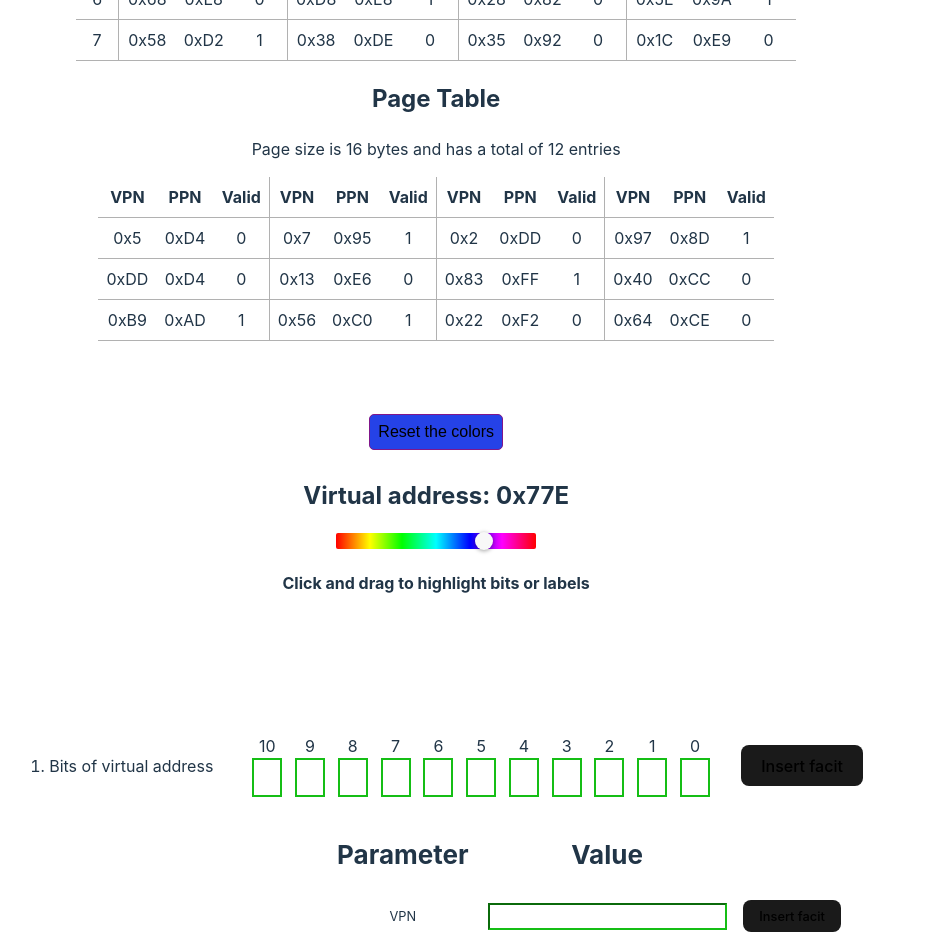
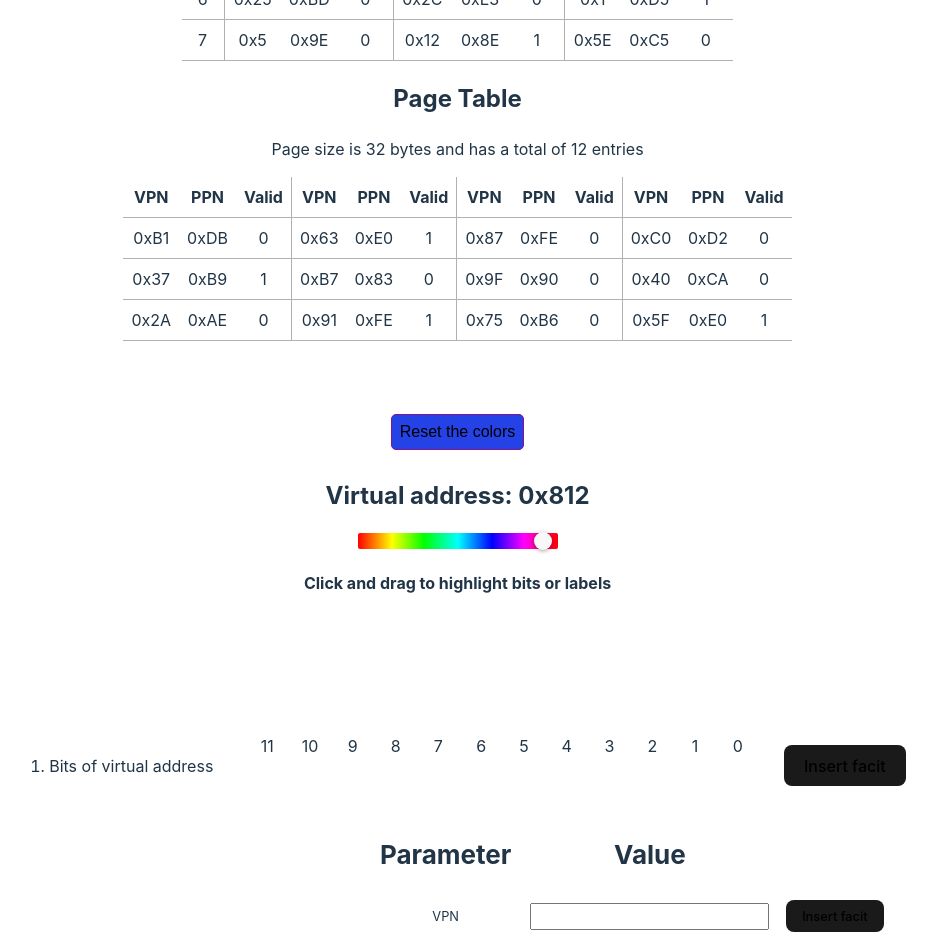
Before and after one commit to MahmoodSeoud/VMAT, a React (Vite) app: page / in a window 1280 px wide. Shown: the part 440-1392 px from the top of the page, without its empty margins (203-1140 px from the left). Built offline with nearby package versions, Linux system fonts and the light colour scheme.

Commit message:
Not crashing anymore

```diff
--- a/src/App.tsx
+++ b/src/App.tsx
@@ -79,28 +79,6 @@
 
 // ----- Given parameters for exercis
 
-let TLBSets = generateTLBSets();
-let TLBWays = generateTLBWays();
-
-const possiblePageSizes = [16, 32, 64] as const;
-let pageSize = possiblePageSizes[Math.floor(Math.random() * possiblePageSizes.length)];
-let PageTableSize = createRandomNumber(3, 5); // PTS
-
-let VPO = Math.log2(pageSize);
-let TLBI = Math.log2(TLBSets);
-let TLB_PPN = createRandomNumberWith(8);
-let Page_PPN = createUniqe(TLB_PPN, 8)
-
-let virtualAddressBitWidth = createRandomNumber(10, 14); // VAS
-let physicalAddressBitWidth = TLB_PPN.toString(2).length + VPO;
-
-let generatedVirtualAddress = createRandomNumberWith(virtualAddressBitWidth);
-let addressInBits = [...generatedVirtualAddress.toString(2)];
-
-let VPO_bits: string = addressInBits.splice(-VPO).join('');     // VPO_bits = the last VPO bits of the address / log2(pageSize)
-let TLBI_bits: string = addressInBits.splice(-TLBI).join('');     // TLBI_bits = the next TLBI bits of the address / log2(sets)
-let TLBT_bits: string = addressInBits.join('');     // TLBT_bits = the remaining bits of the address
-let VPN = Number("0b" + TLBT_bits + TLBI_bits).toString(ChosenBaseConversion);
 // ------ -Helper functions
 
 // create a random number from bitlength by taking a random number between
@@ -120,6 +98,8 @@
   let unique = createRandomNumber(0, createRandomNumberWith(size))
   // Check if the tag already exists in the TLB table
   while (unique === fromNum) {
+
+    console.log('unique === fromNum')
     unique = createRandomNumber(0, createRandomNumberWith(size))
   }
 
@@ -207,44 +187,53 @@
   return entries;
 }
 
-
-function shuffle(array: any[]) {
-  let currentIndex = array.length, randomIndex;
-
-  // While there remain elements to shuffle.
-  while (currentIndex > 0) {
-
-    // Pick a remaining element.
-    randomIndex = Math.floor(Math.random() * currentIndex);
-    currentIndex--;
-
-    // And swap it with the current element.
-    [array[currentIndex], array[randomIndex]] = [
-      array[randomIndex], array[currentIndex]];
-  }
-
-  return array;
-}
-
+const possiblePageSizes = [16, 32, 64] as const;
 
 function App(): JSX.Element {
   console.log('App rendered')
+
+  const [facit, setFacit] = useState<InputFields>(empty);
+
   const [assignmentType, setAssignmentType] = useState<Result>(randomAssignmentType);
   const [hasClearedInput, setHasClearedInput] = useState<boolean>(false);
 
+  const [TLBSets, setTLBSets] = useState(generateTLBSets());
+  const [TLBWays, setTLBWays] = useState(generateTLBWays());
 
-  // TLB  table information
+  const [pageSize, setPageSize] = useState(possiblePageSizes[Math.floor(Math.random() * possiblePageSizes.length)]);
+  const [PageTableSize, setPageTableSize] = useState(createRandomNumber(3, 5)); // PTS
+
+  const [VPO, setVPO] = useState(Math.log2(pageSize));
+  const [TLBI, setTLBI] = useState(Math.log2(TLBSets));
+  const [TLB_PPN, setTLB_PPN] = useState(createRandomNumberWith(8));
+  const [Page_PPN, setPage_PPN] = useState(createUniqe(TLB_PPN, 8));
+
+  const [virtualAddressBitWidth, setVirtualAddressBitWidth] = useState(createRandomNumber(10, 14)); // VAS
+  const [physicalAddressBitWidth, setPhysicalAddressBitWidth] = useState(TLB_PPN.toString(2).length + VPO);
+
+  const [generatedVirtualAddress, setGeneratedVirtualAddress] = useState(createRandomNumberWith(virtualAddressBitWidth));
+  const [addressInBits, setAddressInBits] = useState([...generatedVirtualAddress.toString(2)]);
+  const deepCopy = JSON.parse(JSON.stringify(addressInBits));
+  console.log('addressInBits before', addressInBits);
+
+
+  const [VPO_bits, setVPO_bits] = useState(deepCopy.splice(-VPO).join(''));     // VPO_bits = the last VPO bits of the address / log2(pageSize)
+  const [TLBI_bits, setTLBI_bits] = useState(deepCopy.splice(-TLBI).join(''));     // TLBI_bits = the next TLBI bits of the address / log2(sets)
+  const [TLBT_bits, setTLBT_bits] = useState(deepCopy.join(''));
+  const [VPN, setVPN] = useState<string>(Number("0b" + TLBT_bits + TLBI_bits).toString(ChosenBaseConversion));
+
+
   const tlbTableEntry = createTableEntry<TLB_TABLE_ENTRY>({ tag: 0, ppn: 0, valid: 0 }, TLBI_bits, VPN);
-  const tlbTableEntries = useMemo(() => createTableEntries<TLB_TABLE_ENTRY>(
+  const tlbTableEntries = createTableEntries<TLB_TABLE_ENTRY>(
     TLBSets,
     TLBWays,
     tlbTableEntry,
     TLBT_bits,
     VPN
-  ), [TLBSets, TLBWays, tlbTableEntry]);
+  );
 
   const pageTableEntry = createTableEntry<PAGE_TABLE_ENTRY>({ vpn: 0, ppn: 0, valid: 0 }, TLBI_bits, VPN);
-  const PageTableEntries: PAGE_TABLE_ENTRY[][] = useMemo(() => createTableEntries<PAGE_TABLE_ENTRY>(
+  const pageTableEntries: PAGE_TABLE_ENTRY[][] = createTableEntries<PAGE_TABLE_ENTRY>(
     3, // I choose 3 because of all the old exams all look like that.
     // Make sure to see the PTE's in the old exams. Hint: they are all 12 entries.
     4, // I chose 4 because of all the old exams all look like that.
@@ -252,50 +241,164 @@
     pageTableEntry,
     TLBT_bits,
     VPN
-  ), [pageTableEntry]);
+  );
+
+
+  const [TLBTableEntries, setTLBTableEntries] = useState<TLB_TABLE_ENTRY[][]>(tlbTableEntries);
+  const [PageTableEntries, setPageTableEntries] = useState<PAGE_TABLE_ENTRY[][]>(pageTableEntries);
 
 
 
-  const facit = useMemo(() => {
-    TLBSets = generateTLBSets();
-    TLBWays = generateTLBWays();
 
-    pageSize = possiblePageSizes[Math.floor(Math.random() * possiblePageSizes.length)];
-    PageTableSize = createRandomNumber(3, 5); // PTS
+  useEffect(() => {
+    if (testing) {
+      console.log('------------------------------------')
+      console.log("virtualAddressBitWidth", virtualAddressBitWidth)
+      console.log("physicalAddressBitWidth", physicalAddressBitWidth)
+      console.log("TLB_PPN", TLB_PPN)
+      console.log("TLB_PPN (hex)", TLB_PPN.toString(16))
+      console.log("TLB_PPN (bin)", TLB_PPN.toString(2))
+      console.log("pageSize", pageSize)
+      console.log("TLBSets", TLBSets)
+      console.log("TLBWays", TLBWays)
+      console.log("PageTableSize", PageTableSize)
+      console.log("VPO", VPO)
+      console.log("TLBI", TLBI)
+      console.log("Assignment type: ", assignmentType)
+      console.log("facit", facit)
 
-    VPO = Math.log2(pageSize);
-    TLBI = Math.log2(TLBSets);
-    TLB_PPN = createRandomNumberWith(8);
-    Page_PPN = createUniqe(TLB_PPN, 8)
+    }
+
+  }, [0])
+
+  /* // TLB  table information
+  useEffect(() => {
+    const tlbTableEntry = createTableEntry<TLB_TABLE_ENTRY>({ tag: 0, ppn: 0, valid: 0 }, TLBI_bits, VPN);
+
+    const tlbTableEntries = createTableEntries<TLB_TABLE_ENTRY>(
+      TLBSets,
+      TLBWays,
+      tlbTableEntry,
+      TLBT_bits,
+      VPN
+    );
+
+    setTLBTableEntries(tlbTableEntries);
+
+  }, [TLBSets, TLBWays, TLBT_bits, VPN, TLBI_bits]);
 
 
-    virtualAddressBitWidth = createRandomNumber(10, 14); // VAS
-    physicalAddressBitWidth = TLB_PPN.toString(2).length + VPO;
+
+  useEffect(() => {
+
+    const pageTableEntry = createTableEntry<PAGE_TABLE_ENTRY>({ vpn: 0, ppn: 0, valid: 0 }, TLBI_bits, VPN);
+    const PageTableEntries: PAGE_TABLE_ENTRY[][] = createTableEntries<PAGE_TABLE_ENTRY>(
+      3, // I choose 3 because of all the old exams all look like that.
+      // Make sure to see the PTE's in the old exams. Hint: they are all 12 entries.
+      4, // I chose 4 because of all the old exams all look like that.
+      //Be sure to see the page size given in those exams
+      pageTableEntry,
+      TLBT_bits,
+      VPN
+    );
+
+    setPageTableEntries(PageTableEntries);
+
+  }, [TLBT_bits, VPN]);
+ */
 
 
-    generatedVirtualAddress = createRandomNumberWith(virtualAddressBitWidth);
-    addressInBits = [...generatedVirtualAddress.toString(2)];
+  useEffect(() => {
 
-    VPO_bits = addressInBits.splice(-VPO).join('');     // VPO_bits = the last VPO bits of the address / log2(pageSize)
-    TLBI_bits = addressInBits.splice(-TLBI).join('');     // TLBI_bits = the next TLBI bits of the address / log2(sets)
-    TLBT_bits = addressInBits.join('');     // TLBT_bits = the remaining bits of the address
+    const newTLBSets = generateTLBSets();
+    const newTLBWays = generateTLBWays();
+    const newPageSize = possiblePageSizes[Math.floor(Math.random() * possiblePageSizes.length)];
+    const newPageTableSize = createRandomNumber(3, 5); // PTS
+
+    const newVPO = Math.log2(newPageSize);
+    const newTLBI = Math.log2(newTLBSets);
+    const newTLB_PPN = createRandomNumberWith(8);
+    const newPage_PPN = createUniqe(newTLB_PPN, 8);
+
+    const newVirtualAddressBitWidth = createRandomNumber(10, 14); // VAS
+    const newPhysicalAddressBitWidth = newTLB_PPN.toString(2).length + newVPO;
+
+    const newGeneratedVirtualAddress = createRandomNumberWith(newVirtualAddressBitWidth);
+
+    const newAddressInBitsOrignal = [...newGeneratedVirtualAddress.toString(2)];
+    const newAddressInBits = JSON.parse(JSON.stringify(newAddressInBitsOrignal));
+
+    const newVPO_bits = newAddressInBits.splice(-newVPO).join('');     // VPO_bits = the last VPO bits of the address / log2(pageSize)
+    const newTLBI_bits = newAddressInBits.splice(-newTLBI).join('');     // TLBI_bits = the next TLBI bits of the address / log2(sets)
+    const newTLBT_bits = newAddressInBits.join('');     // TLBT_bits = the remaining bits of the address
+
+    const newVPN = Number("0b" + newTLBT_bits + newTLBI_bits).toString(ChosenBaseConversion);
+
+    const tlbTableEntry = createTableEntry<TLB_TABLE_ENTRY>({ tag: 0, ppn: 0, valid: 0 }, newTLBI_bits, newVPN);
+
+    const TLBI_value: number = Number(addressPrefixMap.Binary + newTLBI_bits);
+    const TLBT_value: number = Number(addressPrefixMap.Binary + newTLBT_bits);
+    const newTLBTableEntries = createTableEntries<TLB_TABLE_ENTRY>(
+      newTLBSets,
+      newTLBWays,
+      tlbTableEntry,
+      newTLBT_bits,
+      newVPN
+    );
+
+    const pageTableEntry = createTableEntry<PAGE_TABLE_ENTRY>({ vpn: 0, ppn: 0, valid: 0 }, newTLBI_bits, newVPN);
+    const newPageTableEntries: PAGE_TABLE_ENTRY[][] = createTableEntries<PAGE_TABLE_ENTRY>(
+      3, // I choose 3 because of all the old exams all look like that.
+      // Make sure to see the PTE's in the old exams. Hint: they are all 12 entries.
+      4, // I chose 4 because of all the old exams all look like that.
+      //Be sure to see the page size given in those exams
+      pageTableEntry,
+      newTLBT_bits,
+      newVPN
+    );
 
 
-    VPN = Number("0b" + TLBT_bits + TLBI_bits).toString(ChosenBaseConversion);
-
-    return empty
-  }, [assignmentType])
+    setTLBSets(newTLBSets);
+    setTLBWays(newTLBWays);
+    setPageSize(newPageSize);
+    setPageTableSize(newPageTableSize);
+    setVPO(newVPO);
+    setTLBI(newTLBI);
+    setTLB_PPN(newTLB_PPN);
+    setPage_PPN(newPage_PPN);
+    setVirtualAddressBitWidth(newVirtualAddressBitWidth);
+    setPhysicalAddressBitWidth(newPhysicalAddressBitWidth);
+    setGeneratedVirtualAddress(newGeneratedVirtualAddress);
+    setAddressInBits(newAddressInBitsOrignal);
+    setVPO_bits(newVPO_bits);
+    setTLBI_bits(newTLBI_bits);
+    setTLBT_bits(newTLBT_bits);
+    setVPN(newVPN);
 
 
-  // TODO : Add the page hit case
-  // TODO: Make the facit required and complete this function
-  // POSTCONDITION : sets facit object in the Facit state
-  function createFacit(): InputFields {
-    // Reset the user input
 
-    // Convert the bits to a number
-    const TLBI_value: number = Number(addressPrefixMap.Binary + TLBI_bits);
-    const TLBT_value: number = Number(addressPrefixMap.Binary + TLBT_bits);
+
+    console.log('------------------------------------')
+    console.log("virtualAddressBitWidth", virtualAddressBitWidth)
+    console.log("physicalAddressBitWidth", physicalAddressBitWidth)
+    console.log("TLB_PPN", newTLB_PPN)
+    console.log("TLB_PPN (hex)", newTLB_PPN.toString(16))
+    console.log("TLB_PPN (bin)", newTLB_PPN.toString(2))
+    console.log("pageSize", pageSize)
+    console.log("TLBSets", newTLBSets)
+    console.log("TLBWays", newTLBWays)
+    console.log("PageTableSize", newPageTableSize)
+    console.log("VPO", newVPO)
+    console.log("TLBI", newTLBI)
+    console.log("Assignment type: ", assignmentType)
+    console.log("facit", facit)
+    console.log('TLBT_bits', newTLBT_bits)
+    console.log('TLBI_bits', newTLBI_bits)
+    console.log('VPO_bits', newVPO_bits)
+    console.log('VPN', newVPN)
+    console.log('TLBI_value', TLBI_value)
+    console.log('TLBT_value', TLBT_value)
+
 
     let facitObj: InputFields = {
       VirtualAddress: '',
@@ -311,57 +414,68 @@
 
     switch (assignmentType) {
       case InputFieldsMap.TLBHIT:
-        shuffle(tlbTableEntries)
-        const correctTagIndex = Math.floor(Math.random() * tlbTableEntries[0].length);
-        const dummyTagIndex = createUniqe(correctTagIndex, Math.floor(Math.random() * tlbTableEntries[0].length));
-
-        tlbTableEntries[TLBI_value][correctTagIndex] = {
+        const dummyTagIndex = Math.floor(Math.random() * newTLBTableEntries[0].length);
+        const correctTagIndex = Math.floor(Math.random() * newTLBTableEntries[0].length);
+        debugger
+        newTLBTableEntries[TLBI_value][correctTagIndex] = {
           tag: TLBT_value,
           valid: 1,
           ppn: TLB_PPN
         };
-
-        tlbTableEntries[TLBI_value][dummyTagIndex] = {
+        debugger
+        newTLBTableEntries[TLBI_value][dummyTagIndex] = {
           tag: TLBT_value,
           valid: 0,
           ppn: createUniqe(TLB_PPN, 4 * 2)
         };
 
+
+
+
+
+        debugger
         console.log('TLBHIT')
 
-        return facitObj = {
-          VirtualAddress: generatedVirtualAddress.toString(2),
-          VPN: VPN,
+        facitObj = {
+          VirtualAddress: newGeneratedVirtualAddress.toString(2),
+          VPN: newVPN,
           TLBI: TLBI_value.toString(ChosenBaseConversion),
           TLBT: TLBT_value.toString(ChosenBaseConversion),
           TLBHIT: 'Y',
           PageFault: 'N',
-          PPN: tlbTableEntries[TLBI_value][correctTagIndex].ppn.toString(ChosenBaseConversion),
-          PhysicalAddress: tlbTableEntries[TLBI_value][correctTagIndex].ppn.toString(2) + VPO_bits,
+          PPN: newTLBTableEntries[TLBI_value][correctTagIndex].ppn.toString(ChosenBaseConversion),
+          PhysicalAddress: newTLBTableEntries[TLBI_value][correctTagIndex].ppn.toString(2) + newVPO_bits,
           PageHit: ''
         }
-
-
-
+        break;
 
 
       default:
         console.log('default')
-        return facitObj
     }
+    setFacit(facitObj);
+    setPageTableEntries(newPageTableEntries);
+    setTLBTableEntries(newTLBTableEntries);
+  }, [assignmentType])
 
+  // TODO : Add the page hit case
+  // TODO: Make the facit required and complete this function
+  // POSTCONDITION : sets facit object in the Facit state
+  function createFacit(): void {
+    // Reset the user input
+    // Convert the bits to a number
     /* switch (assignmentType) {
      case InputFieldsMap.TLBHIT:
        // Step 1: Create a deep copy of the TLB table
        const tlbTableEntry = createTableEntry<TLB_TABLE_ENTRY>({ tag: 0, ppn: 0, valid: 0 }, TLBI_bits, VPN);
-        const tlbTableEntries = createTableEntries<TLB_TABLE_ENTRY>(TLBSets, TLBWays, tlbTableEntry, TLBT_bits, VPN);
+       const TLBTableEntries = createTableEntries<TLB_TABLE_ENTRY>(TLBSets, TLBWays, tlbTableEntry, TLBT_bits, VPN);
 
        // Step 2: Generate the correctIndex and dummyIndex
-        const correctTagIndex = Math.floor(Math.random() * tlbTableEntries[0].length);
-        const dummyTagIndex = createUniqe(correctTagIndex, Math.floor(Math.random() * tlbTableEntries[0].length));
+       const correctTagIndex = Math.floor(Math.random() * TLBTableEntries[0].length);
+       const dummyTagIndex = createUniqe(correctTagIndex, Math.floor(Math.random() * TLBTableEntries[0].length));
 
        // Create a copy of the row
-        const newRow = [...tlbTableEntries[TLBI_value]];
+       const newRow = [...TLBTableEntries[TLBI_value]];
 
        // Modify the copy
        newRow[correctTagIndex] = {
@@ -377,10 +491,10 @@
        };
 
        // Replace the row in the table
-        tlbTableEntries[TLBI_value] = newRow;
+       TLBTableEntries[TLBI_value] = newRow;
 
        // Update the state with the modified copy
-        setTLB_TABLE(tlbTableEntries);
+       setTLB_TABLE(TLBTableEntries);
 
 
        facitObj = {
@@ -390,8 +504,8 @@
          TLBT: TLBT_value.toString(ChosenBaseConversion),
          TLBHIT: 'Y',
          PageFault: 'N',
-          PPN: tlbTableEntries[TLBI_value][correctTagIndex].ppn.toString(ChosenBaseConversion),
-          PhysicalAddress: tlbTableEntries[TLBI_value][correctTagIndex].ppn.toString(2) + VPO_bits,
+         PPN: TLBTableEntries[TLBI_value][correctTagIndex].ppn.toString(ChosenBaseConversion),
+         PhysicalAddress: TLBTableEntries[TLBI_value][correctTagIndex].ppn.toString(2) + VPO_bits,
          PageHit: ''
        }
 
@@ -472,7 +586,7 @@
        break;
 
    } */
-    return facitObj;
+    //setFacit(facitObj);
   }
 
   // TODO: Add the third chosen result case
@@ -481,7 +595,6 @@
 
   return (
     <>
-
       <Settings
         setAssignmentType={setAssignmentType}
 
@@ -498,7 +611,7 @@
         <div className='wrapper-tables'>
 
           <Tlb_table
-            tlb_entries={tlbTableEntries}
+            tlb_entries={TLBTableEntries}
             addressPrefix={ChosenAddressPrefix}
             baseConversion={ChosenBaseConversion}
             TLBSets={TLBSets}
--- a/src/components/Page_table/Page_table.tsx
+++ b/src/components/Page_table/Page_table.tsx
@@ -24,7 +24,7 @@
             <table className='table-page'>
                 <thead>
                     <tr>
-                        {page_table_entries[0].map((_, s) => (
+                        { page_table_entries && page_table_entries.length > 0&& page_table_entries[0].map((_, s) => (
                             <React.Fragment key={s}>
                                 <th>VPN</th>
                                 <th>PPN</th>
@@ -35,11 +35,11 @@
                 </thead>
                 <tbody>
 
-                    {page_table_entries.map((_, i) => {
+                    {page_table_entries && page_table_entries.length > 0 && page_table_entries.map((_, i) => {
 
                         return (
                             <tr key={i}>
-                                {page_table_entries[0].map((_, j) => (
+                                { page_table_entries && page_table_entries.length > 0 && page_table_entries[0].map((_, j) => (
                                     <React.Fragment key={j}>
                                         <td>{addressPrefix + page_table_entries[i][j].vpn.toString(baseConversion).toUpperCase()}</td>
                                         <td>{addressPrefix + page_table_entries[i][j].ppn.toString(baseConversion).toUpperCase()}</td>
--- a/src/components/Tlb_table/Tlb_table.tsx
+++ b/src/components/Tlb_table/Tlb_table.tsx
@@ -28,7 +28,7 @@
                 <thead>
                     <tr>
                         <th>Set</th>
-                        {tlb_entries[0].map((_, s) => (
+                        {tlb_entries &&tlb_entries.length > 0 &&tlb_entries[0].map((_, s) => (
                             <React.Fragment key={s}>
                                 <th>Tag</th>
                                 <th>PPN</th>
@@ -39,12 +39,12 @@
                 </thead>
                 <tbody>
 
-                    {tlb_entries.map((_, i) => {
+                    {tlb_entries && tlb_entries.map((_, i) => {
 
                         return (
                             <tr key={i}>
                                 <td>{i}</td>
-                                {tlb_entries[0].map((_, j) => (
+                                {tlb_entries && tlb_entries.length > 0 && tlb_entries[0].map((_, j) => (
                                     <React.Fragment key={j}>
                                         <td>{addressPrefix + tlb_entries[i][j].tag.toString(baseConversion).toUpperCase()}</td>
                                         <td>{addressPrefix + tlb_entries[i][j].ppn.toString(baseConversion).toUpperCase()}</td>
```
Lines whose indentation alone changed are shown as unchanged.
